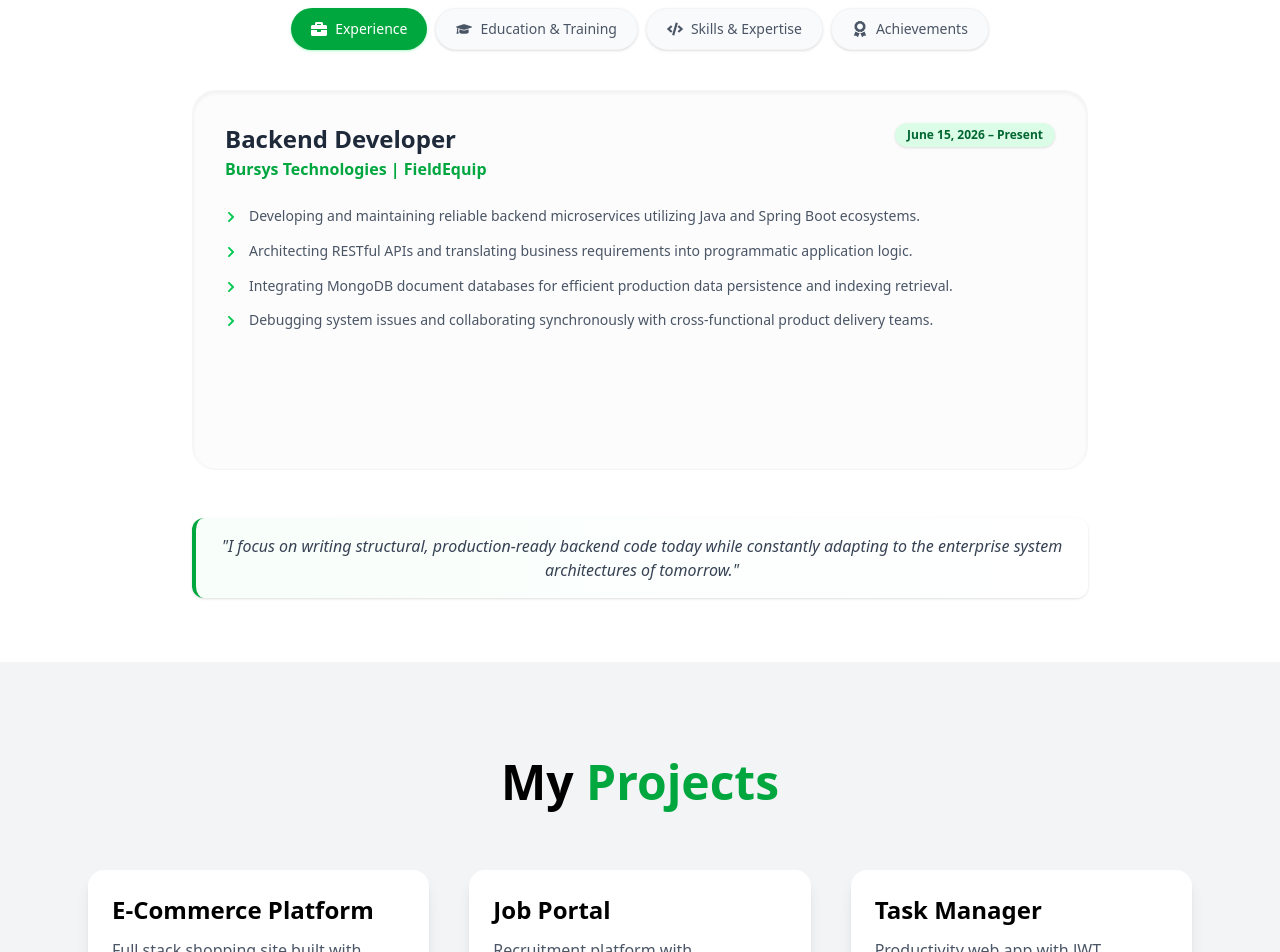
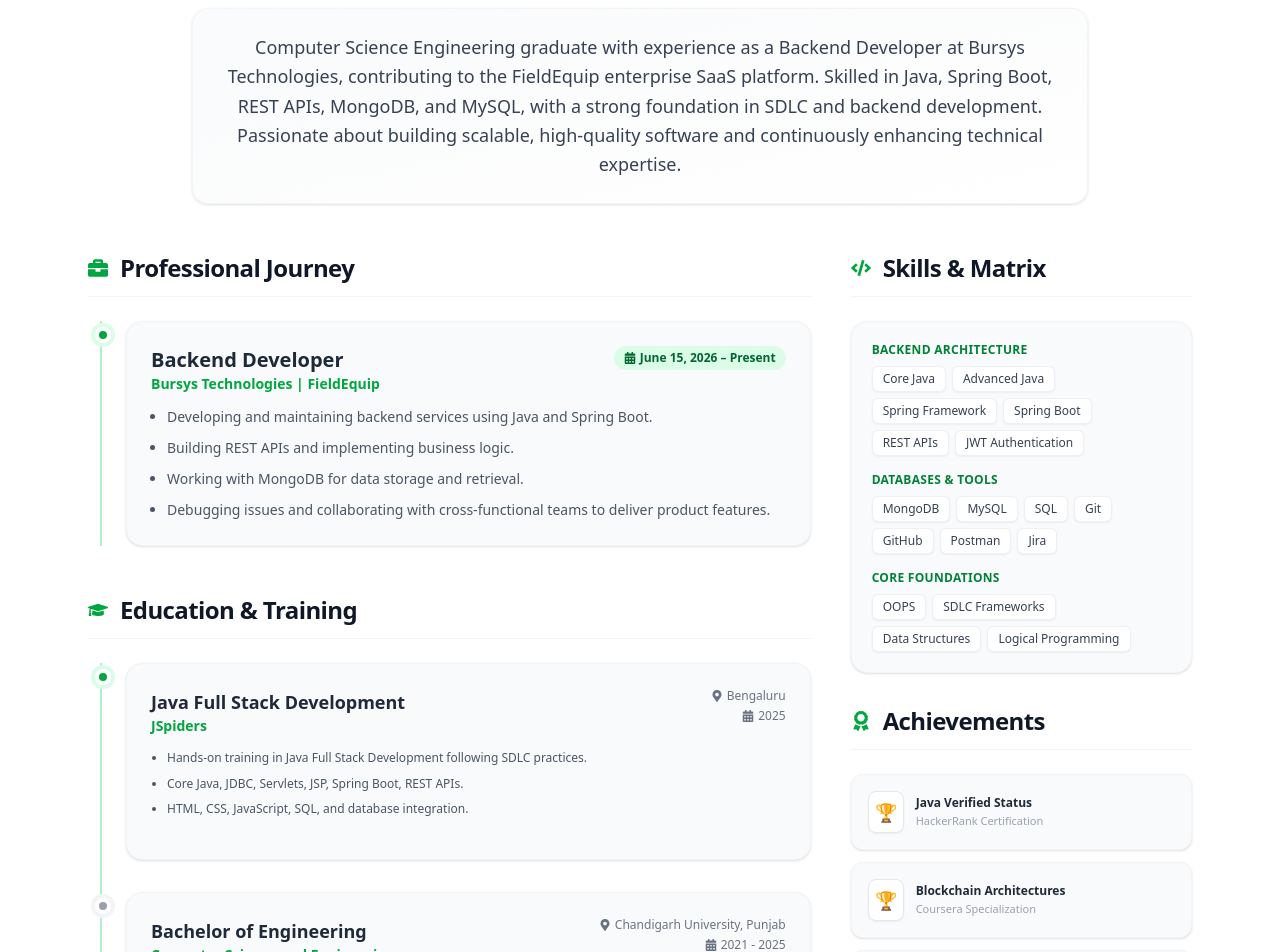
Before and after one commit to Shekharkumar07/Portfolio, a React (Vite) app: page /about in a window 1280 px wide. Shown: the part 920-1872 px from the top of the page. Built offline with nearby package versions, Linux system fonts and the light colour scheme.

Commit message:
Refactor About component layout and content
Removed interactive tabs and added a summary statement. Updated layout and adjusted padding for better visual consistency.

```diff
--- a/src/components/About.jsx
+++ b/src/components/About.jsx
@@ -1,195 +1,207 @@
-import React, { useState } from "react";
+import React from "react";
 import {
   FaGraduationCap,
   FaCode,
   FaBriefcase,
   FaAward,
-  FaBookOpen,
-  FaChevronRight
+  FaCalendarAlt,
+  FaMapMarkerAlt
 } from "react-icons/fa";
 
 export default function About() {
-  // Setup interactive tabs for high user engagement
-  const [activeTab, setActiveTab] = useState("experience");
-
-  const skillCategories = [
-    { name: "Core & Advanced Java", level: "90%" },
-    { name: "Spring Boot & REST APIs", level: "85%" },
-    { name: "Databases (MySQL & MongoDB)", level: "80%" },
-    { name: "JavaScript & Frontend Basics", level: "70%" },
-    { name: "Git, GitHub & Postman/Jira", level: "85%" },
-  ];
-
   return (
-    <section id="about" className="pt-8 pb-16 bg-white transition-all duration-300">
+    // Tight padding keeps the layout unified without overlapping components
+    <section id="about" className="pt-8 pb-12 bg-white">
       <div className="max-w-6xl mx-auto px-6">
 
-        {/* ================= PREMIUM SECTION HEADING ================= */}
+        {/* ================= HEADER SECTION ================= */}
         <div className="text-center mb-10">
           <h2 className="text-4xl font-extrabold text-gray-900 tracking-tight">
-            About <span className="text-green-600 relative inline-block">Me
-              <span className="absolute bottom-1 left-0 w-full h-1 bg-green-200 -z-10 transform scale-x-105"></span>
-            </span>
+            About <span className="text-green-600">Me</span>
           </h2>
           <div className="w-12 h-1 bg-green-600 mx-auto mt-3 rounded-full"></div>
         </div>
 
-        {/* ================= INTERACTIVE DYNAMIC TABS ================= */}
-        <div className="flex flex-wrap justify-center gap-2 mb-10">
-          <button
-            onClick={() => setActiveTab("experience")}
-            className={`px-5 py-2.5 rounded-full font-medium text-sm transition-all duration-300 flex items-center gap-2 shadow-sm ${
-              activeTab === "experience"
-                ? "bg-green-600 text-white shadow-green-200 shadow-md"
-                : "bg-gray-50 text-gray-600 hover:bg-gray-100 border border-gray-100"
-            }`}
-          >
-            <FaBriefcase className="text-base" /> Experience
-          </button>
-          <button
-            onClick={() => setActiveTab("education")}
-            className={`px-5 py-2.5 rounded-full font-medium text-sm transition-all duration-300 flex items-center gap-2 shadow-sm ${
-              activeTab === "education"
-                ? "bg-green-600 text-white shadow-green-200 shadow-md"
-                : "bg-gray-50 text-gray-600 hover:bg-gray-100 border border-gray-100"
-            }`}
-          >
-            <FaGraduationCap className="text-base" /> Education & Training
-          </button>
-          <button
-            onClick={() => setActiveTab("skills")}
-            className={`px-5 py-2.5 rounded-full font-medium text-sm transition-all duration-300 flex items-center gap-2 shadow-sm ${
-              activeTab === "skills"
-                ? "bg-green-600 text-white shadow-green-200 shadow-md"
-                : "bg-gray-50 text-gray-600 hover:bg-gray-100 border border-gray-100"
-            }`}
-          >
-            <FaCode className="text-base" /> Skills & Expertise
-          </button>
-          <button
-            onClick={() => setActiveTab("awards")}
-            className={`px-5 py-2.5 rounded-full font-medium text-sm transition-all duration-300 flex items-center gap-2 shadow-sm ${
-              activeTab === "awards"
-                ? "bg-green-600 text-white shadow-green-200 shadow-md"
-                : "bg-gray-50 text-gray-600 hover:bg-gray-100 border border-gray-100"
-            }`}
-          >
-            <FaAward className="text-base" /> Achievements
-          </button>
+        {/* ================= EXECUTIVE SUMMARY STATEMENT ================= */}
+        <div className="max-w-4xl mx-auto bg-gradient-to-br from-gray-50 via-gray-50/50 to-white p-6 rounded-2xl border border-gray-100 shadow-sm mb-12">
+          <p className="text-gray-700 text-base md:text-lg leading-relaxed text-center font-medium">
+            Computer Science Engineering graduate with experience as a Backend Developer at Bursys Technologies,
+            contributing to the FieldEquip enterprise SaaS platform. Skilled in Java, Spring Boot, REST APIs, MongoDB,
+            and MySQL, with a strong foundation in SDLC and backend development. Passionate about building
+            scalable, high-quality software and continuously enhancing technical expertise.
+          </p>
         </div>
 
-        {/* ================= DYNAMIC TAB CONTENT AREA ================= */}
-        <div className="max-w-4xl mx-auto min-h-[380px] bg-gray-50/50 rounded-3xl p-6 md:p-8 border border-gray-100/80 backdrop-blur-sm shadow-inner transition-all duration-500">
+        {/* ================= MASTER LAYOUT GRID ================= */}
+        <div className="grid lg:grid-cols-3 gap-10 items-start">
 
-          {/* TAB: EXPERIENCE */}
-          {activeTab === "experience" && (
-            <div className="animate-fadeIn">
-              <div className="flex flex-col md:flex-row justify-between items-start mb-6 gap-2">
+          {/* LEFT & CENTER COLUMNS: PROFESSIONAL EXPERIENCE & TIMELINE (2/3 Width) */}
+          <div className="lg:col-span-2 space-y-12">
+
+            {/* --- SECTION: WORK EXPERIENCE --- */}
             <div>
-                  <h3 className="text-2xl font-bold text-gray-800">Backend Developer</h3>
-                  <p className="text-green-600 font-semibold text-base mt-0.5">Bursys Technologies | FieldEquip</p>
+              <div className="flex items-center space-x-3 mb-6 border-b border-gray-100 pb-3">
+                <FaBriefcase className="text-green-600 text-xl" />
+                <h3 className="text-2xl font-bold text-gray-900 tracking-tight">Professional Journey</h3>
               </div>
-                <span className="text-xs font-semibold bg-green-100 text-green-800 px-3 py-1 rounded-full shadow-sm">
-                  June 15, 2026 – Present
+
+              {/* Connected Timeline Node */}
+              <div className="relative pl-6 border-l-2 border-green-500/30 ml-3 space-y-8">
+
+                {/* Job Position Entry */}
+                <div className="relative">
+                  {/* Glowing Indicator Node */}
+                  <span className="absolute -left-[31px] top-1.5 bg-green-600 h-4 w-4 rounded-full border-4 border-white ring-4 ring-green-100"></span>
+
+                  <div className="bg-gray-50 p-6 rounded-2xl border border-gray-100 shadow-sm">
+                    <div className="flex flex-col sm:flex-row justify-between items-start mb-3 gap-2">
+                      <div>
+                        <h4 className="text-xl font-bold text-gray-800">Backend Developer</h4>
+                        <p className="text-green-600 font-semibold text-sm">Bursys Technologies | FieldEquip</p>
+                      </div>
+                      <div className="flex flex-col items-end text-xs text-gray-500 font-medium sm:text-right">
+                        <span className="flex items-center gap-1 bg-green-100 text-green-800 px-2.5 py-1 rounded-full font-semibold">
+                          <FaCalendarAlt /> June 15, 2026 – Present
                         </span>
                       </div>
-              <div className="space-y-3">
-                {[
-                  "Developing and maintaining reliable backend microservices utilizing Java and Spring Boot ecosystems.",
-                  "Architecting RESTful APIs and translating business requirements into programmatic application logic.",
-                  "Integrating MongoDB document databases for efficient production data persistence and indexing retrieval.",
-                  "Debugging system issues and collaborating synchronously with cross-functional product delivery teams."
-                ].map((bullet, i) => (
-                  <div key={i} className="flex items-start gap-3 text-gray-600 text-sm leading-relaxed">
-                    <FaChevronRight className="text-green-500 text-xs mt-1.5 flex-shrink-0" />
-                    <p>{bullet}</p>
                     </div>
+
+                    <ul className="space-y-2 text-gray-600 text-sm leading-relaxed list-disc pl-4">
+                      <li>Developing and maintaining backend services using Java and Spring Boot.</li>
+                      <li>Building REST APIs and implementing business logic.</li>
+                      <li>Working with MongoDB for data storage and retrieval.</li>
+                      <li>Debugging issues and collaborating with cross-functional teams to deliver product features.</li>
+                    </ul>
+                  </div>
+                </div>
+
+              </div>
+            </div>
+
+            {/* --- SECTION: EDUCATION & TRAINING --- */}
+            <div>
+              <div className="flex items-center space-x-3 mb-6 border-b border-gray-100 pb-3">
+                <FaGraduationCap className="text-green-600 text-xl" />
+                <h3 className="text-2xl font-bold text-gray-900 tracking-tight">Education & Training</h3>
+              </div>
+
+              <div className="relative pl-6 border-l-2 border-green-500/30 ml-3 space-y-8">
+
+                {/* Training Node */}
+                <div className="relative">
+                  <span className="absolute -left-[31px] top-1.5 bg-green-600 h-4 w-4 rounded-full border-4 border-white ring-4 ring-green-100"></span>
+                  <div className="bg-gray-50 p-6 rounded-2xl border border-gray-100 shadow-sm">
+                    <div className="flex flex-col sm:flex-row justify-between items-start mb-3 gap-2">
+                      <div>
+                        <h4 className="text-lg font-bold text-gray-800">Java Full Stack Development</h4>
+                        <p className="text-green-600 font-semibold text-sm">JSpiders</p>
+                      </div>
+                      <div className="text-xs text-gray-500 font-medium space-y-1 sm:text-right">
+                        <p className="flex items-center sm:justify-end gap-1"><FaMapMarkerAlt /> Bengaluru</p>
+                        <p className="flex items-center sm:justify-end gap-1"><FaCalendarAlt /> 2025</p>
+                      </div>
+                    </div>
+                    <ul className="space-y-1.5 text-gray-600 text-xs leading-relaxed list-disc pl-4 mb-4">
+                      <li>Hands-on training in Java Full Stack Development following SDLC practices.</li>
+                      <li>Core Java, JDBC, Servlets, JSP, Spring Boot, REST APIs.</li>
+                      <li>HTML, CSS, JavaScript, SQL, and database integration.</li>
+                    </ul>
+                  </div>
+                </div>
+
+                {/* College Node */}
+                <div className="relative">
+                  <span className="absolute -left-[31px] top-1.5 bg-gray-400 h-4 w-4 rounded-full border-4 border-white ring-4 ring-gray-100"></span>
+                  <div className="bg-gray-50 p-6 rounded-2xl border border-gray-100 shadow-sm">
+                    <div className="flex flex-col sm:flex-row justify-between items-start mb-3 gap-2">
+                      <div>
+                        <h4 className="text-lg font-bold text-gray-800">Bachelor of Engineering</h4>
+                        <p className="text-green-600 font-semibold text-sm">Computer Science and Engineering</p>
+                      </div>
+                      <div className="text-xs text-gray-500 font-medium space-y-1 sm:text-right">
+                        <p className="flex items-center sm:justify-end gap-1"><FaMapMarkerAlt /> Chandigarh University, Punjab</p>
+                        <p className="flex items-center sm:justify-end gap-1"><FaCalendarAlt /> 2021 - 2025</p>
+                      </div>
+                    </div>
+                    <div className="flex justify-between items-center bg-white px-4 py-2 rounded-xl border border-gray-100">
+                      <span className="text-xs font-semibold text-gray-500">Academic Standing</span>
+                      <span className="text-xs font-bold bg-green-50 text-green-700 px-2.5 py-1 rounded">CGPA: 7.35</span>
+                    </div>
+                  </div>
+                </div>
+
+              </div>
+            </div>
+
+          </div>
+
+          {/* RIGHT COLUMN: SIDEBAR METRICS & CERTIFICATIONS (1/3 Width) */}
+          <div className="space-y-8">
+
+            {/* --- SECTION: TECH STACK MATRIX --- */}
+            <div>
+              <div className="flex items-center space-x-3 mb-6 border-b border-gray-100 pb-3">
+                <FaCode className="text-green-600 text-xl" />
+                <h3 className="text-2xl font-bold text-gray-900 tracking-tight">Skills & Matrix</h3>
+              </div>
+
+              <div className="bg-gray-50 p-5 rounded-2xl border border-gray-100 shadow-sm space-y-4">
+                <div>
+                  <span className="text-xs font-bold text-green-700 tracking-wide uppercase block mb-2">Backend Architecture</span>
+                  <div className="flex flex-wrap gap-1.5">
+                    {["Core Java", "Advanced Java", "Spring Framework", "Spring Boot", "REST APIs", "JWT Authentication"].map((tag) => (
+                      <span key={tag} className="text-xs font-medium bg-white text-gray-700 px-2.5 py-1 rounded-md border border-gray-200/60 shadow-xs">{tag}</span>
                     ))}
                   </div>
                 </div>
-          )}
 
-          {/* TAB: EDUCATION & TRAINING */}
-          {activeTab === "education" && (
-            <div className="grid md:grid-cols-2 gap-6 animate-fadeIn">
-              {/* College Card */}
-              <div className="bg-white p-5 rounded-2xl shadow-sm border border-gray-100 hover:border-green-500/30 transition-all duration-300">
-                <div className="flex justify-between items-start mb-2">
-                  <h4 className="font-bold text-gray-800 text-lg">Bachelor of Engineering</h4>
-                  <span className="text-xs font-bold bg-green-100 text-green-800 px-2 py-0.5 rounded-md">7.35 CGPA</span>
+                <div>
+                  <span className="text-xs font-bold text-green-700 tracking-wide uppercase block mb-2">Databases & Tools</span>
+                  <div className="flex flex-wrap gap-1.5">
+                    {["MongoDB", "MySQL", "SQL", "Git", "GitHub", "Postman", "Jira"].map((tag) => (
+                      <span key={tag} className="text-xs font-medium bg-white text-gray-700 px-2.5 py-1 rounded-md border border-gray-200/60 shadow-xs">{tag}</span>
+                    ))}
                   </div>
-                <p className="text-green-600 text-sm font-semibold">Computer Science and Engineering</p>
-                <p className="text-gray-500 text-xs mt-1">Chandigarh University, Punjab (2021-2025)</p>
                 </div>
 
-              {/* JSpiders Training Card */}
-              <div className="bg-white p-5 rounded-2xl shadow-sm border border-gray-100 hover:border-green-500/30 transition-all duration-300">
-                <h4 className="font-bold text-gray-800 text-lg">Java Full Stack Development</h4>
-                <p className="text-green-600 text-sm font-semibold">JSpiders, Bengaluru</p>
-                <p className="text-gray-400 text-xs mt-1 mb-3">Professional Certificate Program | 2025</p>
+                <div>
+                  <span className="text-xs font-bold text-green-700 tracking-wide uppercase block mb-2">Core Foundations</span>
                   <div className="flex flex-wrap gap-1.5">
-                  {["Core Java", "Spring Boot", "REST APIs", "SQL", "JavaScript", "SDLC"].map((tech) => (
-                    <span key={tech} className="text-[10px] font-bold bg-gray-100 text-gray-600 px-2 py-0.5 rounded">
-                      {tech}
-                    </span>
+                    {["OOPS", "SDLC Frameworks", "Data Structures", "Logical Programming"].map((tag) => (
+                      <span key={tag} className="text-xs font-medium bg-white text-gray-700 px-2.5 py-1 rounded-md border border-gray-200/60 shadow-xs">{tag}</span>
                     ))}
                   </div>
                 </div>
               </div>
-          )}
+            </div>
 
-          {/* TAB: SKILLS */}
-          {activeTab === "skills" && (
-            <div className="space-y-5 animate-fadeIn">
-              <h4 className="text-lg font-bold text-gray-800 mb-2 flex items-center gap-2">
-                <FaBookOpen className="text-green-600 text-sm" /> Core Domain Proficiency
-              </h4>
-              <div className="grid sm:grid-cols-2 gap-x-8 gap-y-4">
-                {skillCategories.map((skill, index) => (
-                  <div key={index} className="space-y-1.5">
-                    <div className="flex justify-between text-xs font-semibold text-gray-700">
-                      <span>{skill.name}</span>
-                      <span className="text-green-600">{skill.level}</span>
+            {/* --- SECTION: HONORS & CERTIFICATIONS --- */}
+            <div>
+              <div className="flex items-center space-x-3 mb-6 border-b border-gray-100 pb-3">
+                <FaAward className="text-green-600 text-xl" />
+                <h3 className="text-2xl font-bold text-gray-900 tracking-tight">Achievements</h3>
               </div>
-                    <div className="w-full bg-gray-200 h-2 rounded-full overflow-hidden shadow-inner">
-                      <div
-                        className="bg-gradient-to-r from-green-500 to-emerald-600 h-full rounded-full transition-all duration-1000 ease-out"
-                        style={{ width: skill.level }}
-                      ></div>
+
+              <div className="space-y-3">
+                {[
+                  { title: "Java Verified Status", sub: "HackerRank Certification" },
+                  { title: "Blockchain Architectures", sub: "Coursera Specialization" },
+                  { title: "Professional Growth", sub: "Time Management — LinkedIn" },
+                  { title: "Hackathon Finalist", sub: "Chandigarh University" }
+                ].map((item, index) => (
+                  <div key={index} className="bg-gray-50 p-4 rounded-xl border border-gray-100 shadow-sm flex items-center space-x-3">
+                    <span className="text-lg bg-white p-1.5 rounded-lg border border-gray-200 text-yellow-500 shadow-xs">🏆</span>
+                    <div>
+                      <h4 className="font-bold text-gray-800 text-xs leading-snug">{item.title}</h4>
+                      <p className="text-gray-400 text-[11px] mt-0.5">{item.sub}</p>
                     </div>
                   </div>
                 ))}
               </div>
             </div>
-          )}
-
-          {/* TAB: AWARDS */}
-          {activeTab === "awards" && (
-            <div className="grid sm:grid-cols-2 gap-4 animate-fadeIn">
-              {[
-                { title: "Java (Basic) Certification", desc: "HackerRank Verified Authority" },
-                { title: "Blockchain Technology Cert.", desc: "Coursera Global Specialization" },
-                { title: "Competitive Coding Bootcamps", desc: "Hackathon Finalist at Chandigarh University" },
-                { title: "Professional Development", desc: "Agile, Jira, & System Lifecycles" }
-              ].map((award, i) => (
-                <div key={i} className="bg-white p-4 rounded-xl border border-gray-100 shadow-sm flex items-start gap-3 hover:scale-[1.02] transition duration-300">
-                  <span className="text-xl bg-yellow-50 p-2 rounded-lg text-yellow-500">🏆</span>
-                  <div>
-                    <h5 className="font-bold text-gray-800 text-sm">{award.title}</h5>
-                    <p className="text-gray-500 text-xs mt-0.5">{award.desc}</p>
-                  </div>
-                </div>
-              ))}
-            </div>
-          )}
 
           </div>
 
-        {/* ================= HIGHLY STANDOUT BLOCKQUOTE ================= */}
-        <div className="max-w-4xl mx-auto mt-12 text-center">
-          <p className="text-base text-gray-700 italic bg-gradient-to-r from-green-50/50 via-emerald-50/20 to-white p-4 rounded-xl border-l-4 border-green-600 shadow-sm">
-            "I focus on writing structural, production-ready backend code today while constantly adapting to the enterprise system architectures of tomorrow."
-          </p>
         </div>
 
       </div>
```
Lines whose indentation alone changed are shown as unchanged.
